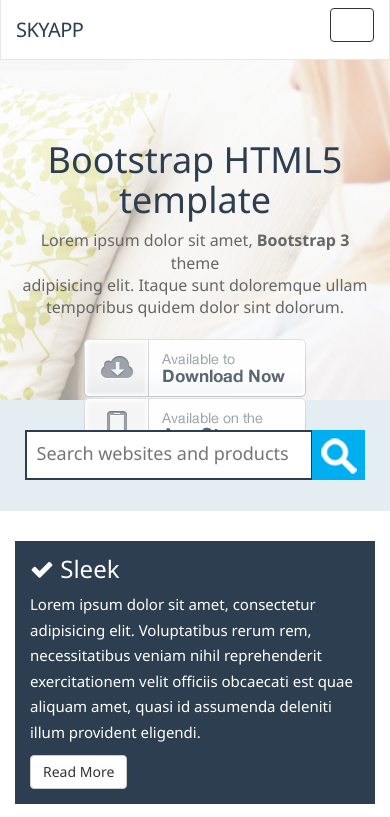
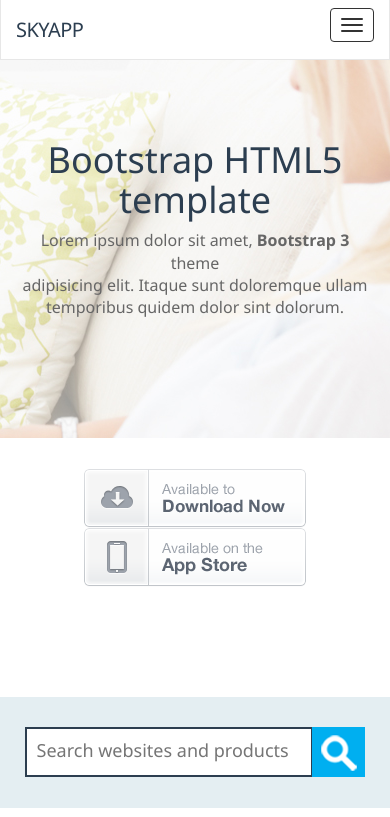
Before and after one commit to njaaazi/SkyApp, a plain HTML site: page index.html in a window 390 px wide. Shown: the top 817 px of the page. Drawn offline with Linux system fonts and the light colour scheme.

Commit message:
Responsive design fixes

```diff
--- a/css/main.css
+++ b/css/main.css
@@ -290,7 +290,7 @@
 }
 
 .section-showcase {
-  height: 400px;
+  /*height: 400px;*/
   background: url("../img/showcase.jpg") no-repeat top center;
 }
 .section-showcase .showcase-content {
@@ -467,6 +467,15 @@
   border: 1px solid #cccccc;
   margin-bottom: 20px;
 }
+section.section-showcase {
+    padding-bottom: 0;
+}
+.navbar-inverse .navbar-toggle .icon-bar {
+    background-color: #333;
+}
+.navbar-inverse .navbar-toggle:hover{
+  background-color: white;
+}
 
 @media (max-width: 768px) {
   .search {
@@ -482,6 +491,12 @@
   .device-small {
     margin-bottom: 20px !important;
   }
+  img.device-small {
+    width: 100%;
+}
+.downloads {
+    margin-top: 150px;
+}
 
   .footer-main ul {
     margin-bottom: 20px;
```
